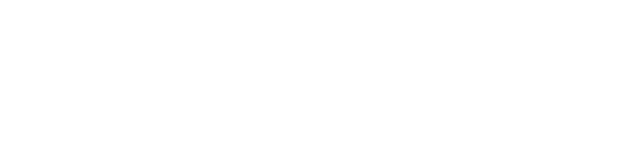
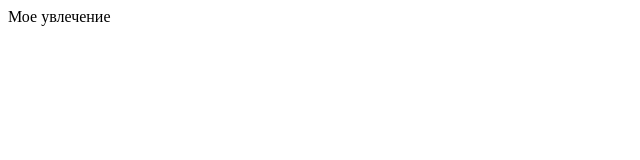
Before and after one commit to KorovinaEugenia/KorovinaEugenia.github.io, a plain HTML site: page student2.html in a window 1280 px wide. Shown: the whole page, without its empty margins (0-640 px from the left). Drawn offline with Linux system fonts and the light colour scheme.

Commit message:
Sat, Jun 17, 2023, 10:59 AM +07:00

```diff
--- a/student2.html
+++ b/student2.html
@@ -4,4 +4,4 @@
 
     </head>
     <body>
-        <hl>
+        <hl>Мое увлечение
```
